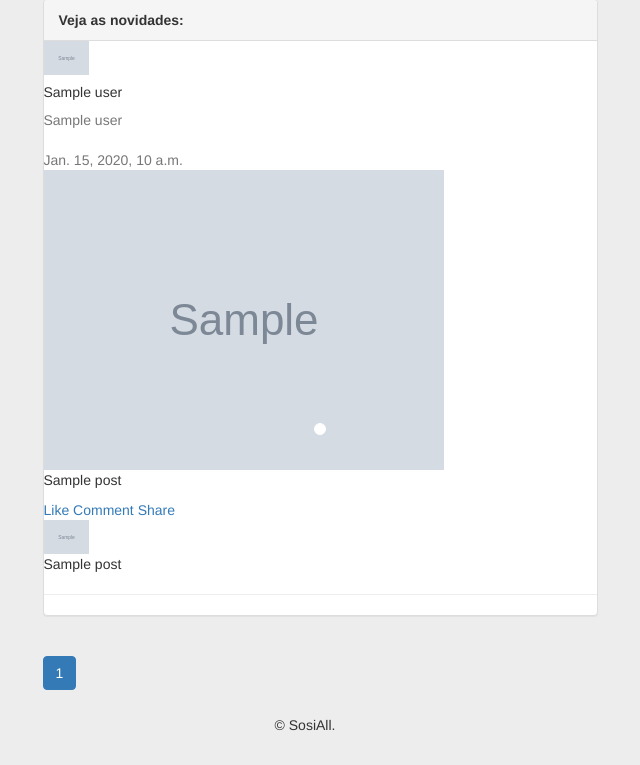
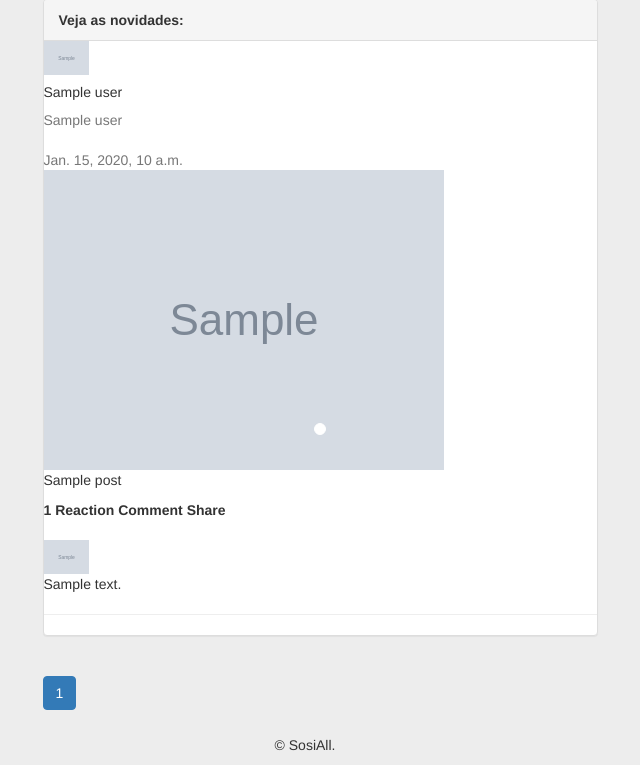
Before and after one commit to infsolution/ProjetoFinalDjango, a Django app: template ConnectedIn/perfis/templates/perfis/index.html in a window 1280 px wide. Shown: the part 330-1095 px from the top of the page, without its empty margins (335-975 px from the left). Before the commit the page ends 1061 px from the top, so only its background shows below. Run offline with Django 3.2, Linux system fonts and the light colour scheme; the template is opened without the code that fills it: most values are stand-ins (such as "Sample title", 1, 10 or a date in 2020); grey boxes marked "Sample" are stand-in pictures; some libraries are stand-ins or nearby versions.

Commit message:
Implementado comentario e reação

```diff
--- a/ConnectedIn/perfis/static/scripts/vendor/functions.js
+++ b/ConnectedIn/perfis/static/scripts/vendor/functions.js
@@ -16,3 +16,24 @@ window.onclick = function(event) {
     modal.style.display = "none";
   }
 }
+
+//Comentarios
+function show_comment(element){
+	if(comment = document.getElementById(element).style.display == "none"){
+		document.getElementById(element).style.display = "block";
+	}else{
+		document.getElementById(element).style.display = "none";
+	}
+
+}
+
+function post_comment(comment, event)
+{
+	if(event.keyCode == 13){
+		comment.form.submit();
+	}
+}
+
+function to_react(reaction){
+	reaction.form.submit();
+}
--- /dev/null
+++ b/ConnectedIn/perfis/static/scripts/vendor/reactions.js
@@ -0,0 +1,19 @@
+ //Modal Reaction
+var modalR = document.getElementById('modalR');
+var btnR = document.getElementById("btnR");
+var spanR = document.getElementsByClassName("close")[0];
+btnR.onclick = function() {
+  modalR.style.display = "block";
+}
+
+// When the user clicks on <span> (x), close the modal
+spanR.onclick = function() {
+  modalR.style.display = "none";
+}
+
+// When the user clicks anywhere outside of the modal, close it
+window.onclick = function(event) {
+  if (event.target == modalR) {
+    modalR.style.display = "none";
+  }
+}
--- a/ConnectedIn/perfis/templates/perfis/base_b.html
+++ b/ConnectedIn/perfis/templates/perfis/base_b.html
@@ -183,5 +183,6 @@
 	<script src="{% static 'bootstrap/js/jquery.min.js' %}"></script>
 	<script src="{% static 'bootstrap/js/bootstrap.bundle.min.js' %}"></script>
 	<script src="{% static 'scripts/vendor/functions.js' %}"></script>
+	<script src="{% static 'scripts/vendor/reactions.js' %}"></script>
 </body>
 </html>
--- a/ConnectedIn/perfis/templates/perfis/index.html
+++ b/ConnectedIn/perfis/templates/perfis/index.html
@@ -81,6 +81,7 @@
             {% if posts %}
                 {% for post in posts %}
                                     <!--- \\\\\\\Post-->
+<section id="{{post}}">
                 <div class="card gedf-card">
                     <div class="card-header">
                         <div class="d-flex justify-content-between align-items-center">
@@ -154,31 +155,68 @@
                             {{post}}
                         </p>
                     </div>
+                    {% with total=post.reactions.count %}
                     <div class="card-footer">
-                        <a href="#" class="card-link"><i class="fa fa-gittip"></i> Like</a>
-                        <a href="#" class="card-link"><i class="fa fa-comment"></i> Comment</a>
-                        <a href="#" class="card-link"><i class="fa fa-mail-forward"></i> Share</a>
+                        <label class="card-link" onclick="show_comment('react{{post.id}}')"><i class="fa fa-sign-language"></i>
+                        {% if total %}
+                        {{total}} Reaction{{total|pluralize}}
+                        {% else %}
+                            Reaction
+                        {%endif%}
+                    {% endwith %}
+                    </label>
+                        <label class="card-link" onclick="show_comment('{{post.id}}')"><i class="fa fa-comment" ></i> Comment</label>
+                        <label class="card-link"><i class="fa fa-mail-forward"></i> Share</label>
                     </div>
                     <!-- TESTE COM HEADER-->
-                                                <div class="card-header">
+                       <div class="form-group">
+                                    <form action="{% url 'comment' post.id%}" method="POST" accept-charset="utf-8">
+                                        {% csrf_token %}
+                                        <input type="text" id="{{post.id}}" class="form-control"  name="comment" style="display: none" onkeypress="post_comment(this, event)">
+                                    </form>
+
+                        </div>
+
+                        <div class="form-group">
+                                    <form action="{% url 'reaction' post.id %}" method="POST" accept-charset="utf-8">
+                                        {% csrf_token %}
+                                        <select name="reaction" id="react{{post.id}}" style="display: none" onclick="to_react(this)" multiple>
+                                            <option value="GO" >GOSTEI</option>
+                                            <option value="HR">HORRIVEL</option>
+                                            <option value="QR">QUERO</option>
+                                            <option value="LG">LEGAL</option>
+                                            <option value="VU">VOU</option>
+                                            <option value="VM">VAMOS</option>
+                                            <option value="BM">BOM</option>
+                                            <option value="OT">OTIMO</option>
+                                            <option value="NO">NAO</option>
+
+                                        </select>
+                        </div>
+
+                    {% if post.comments %}
+                    {% for comment in post.comments.all%}
+                     <div class="card-header">
                         <div class="d-flex justify-content-between align-items-center">
                             <div class="d-flex justify-content-between align-items-center">
                                 <div class="mr-2">
-                                    <img class="rounded-circle" width="45" src="{{post.user.foto}}" alt="">
+                                    <img class="rounded-circle" width="45" src="{{comment.user.foto}}" alt="">
                                 </div>
                                 <p class="card-text">
-                                    {{post}}
+                                    {{comment}}
                                 </p>
-                            </div>
-                            <div>
-
                             </div>
                         </div>
                     </div>
-                    <!-- TFIM ESTE COM HEADER-->
+
+                    {% endfor %}
+
+                    {% endif %}
+                    <!-- FIM TESTE COM HEADER-->
                 </div>
                 <hr>
     <!--Fim postagem-->
+</section>
                 {% endfor %}
             {% else %}
                 <p>Não há Posts Cadastrados!</p>
--- a/ConnectedIn/perfis/templates/perfis/perfil.html
+++ b/ConnectedIn/perfis/templates/perfis/perfil.html
@@ -20,9 +20,9 @@
     <span class="close">&times;</span>
     <form action="{% url 'updatefoto' %}" method="POST" enctype="multipart/form-data">
     {% csrf_token %}
-    <p><input type="file" class="form-control" name="foto"></p>
-    <button type="submit" class="btn btn-primary">Atualizar foto</button>
-</form>
+        <p><input type="file" class="form-control" name="foto"></p>
+        <button type="submit" class="btn btn-primary">Atualizar foto</button>
+    </form>
   </div>
 
 </div>
--- a/ConnectedIn/posts/urls.py
+++ b/ConnectedIn/posts/urls.py
@@ -5,7 +5,9 @@ from rest_framework.authtoken import views as token
 
 urlpatterns = [
 	path('add/<int:perfil_id>/',views.add, name='add'),
-	path('delete/<int:post_id>', views.delete, name='delete'),
+	path('delete/<int:post_id>/', views.delete, name='delete'),
+	path('comment/<int:post_id>/', views.to_comment, name='comment'),
+	path('reaction/<int:post_id>/',views.to_react, name='reaction'),
 	path('api/posts/',views.PostList.as_view(), name=views.PostList.name),
 	path('api/posts/<int:pk>', views.PostDetail.as_view(), name=views.PostDetail.name),
 	path('api/perfil/',views.PerfilList.as_view(), name=views.PerfilList.name),
```
Also changed, not shown: ConnectedIn/posts/models.py (+25 -0 lines), ConnectedIn/posts/views.py (+9 -2 lines), ConnectedIn/db.sqlite3, ConnectedIn/posts/migrations/0010_comments_created_at.py (added), ConnectedIn/posts/migrations/0011_reaction.py (added).
